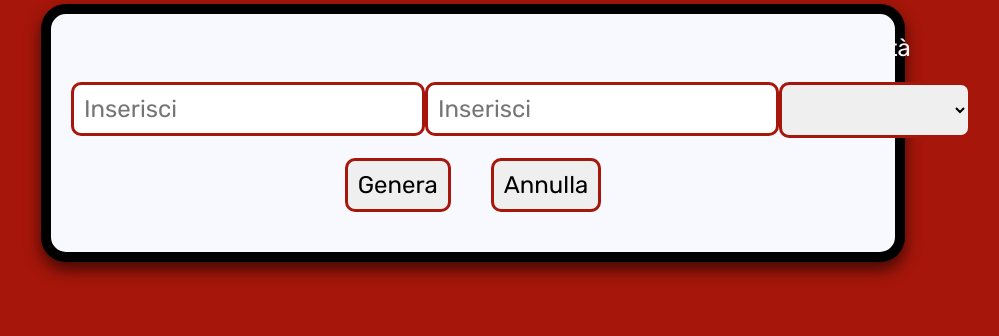
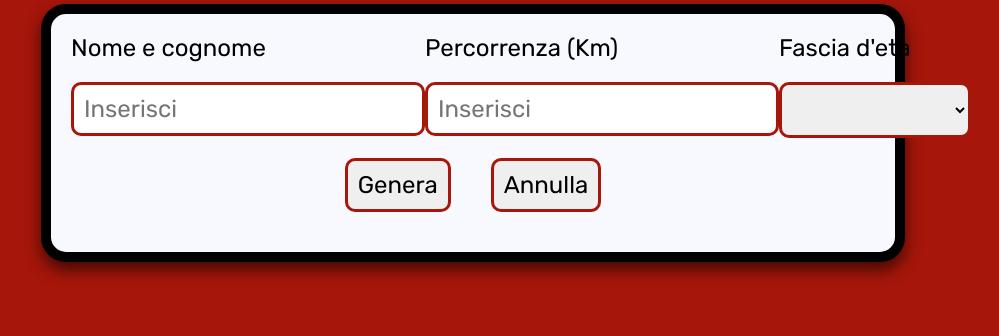
Before and after one commit to giuseppedagostino/js-biglietto-treno-form, a plain HTML site: page index.html in a window 1280 px wide. Shown: the part 159-495 px from the top of the page, without its empty margins (167-1166 px from the left). Drawn offline with Linux system fonts and the light colour scheme.

Commit message:
Mannaggia ai paragrafi bianchi !

```diff
--- a/style.css
+++ b/style.css
@@ -69,7 +69,7 @@ button:hover {
 }
 #generatore p {
   margin-bottom: 20px;
-  color: ghostwhite;
+  color: black;
 }
 
 /* sezione di output dei dati */
```
